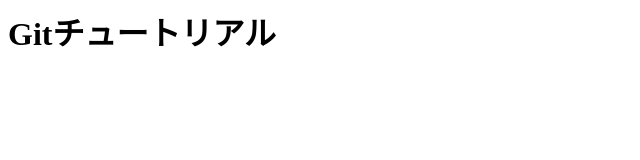
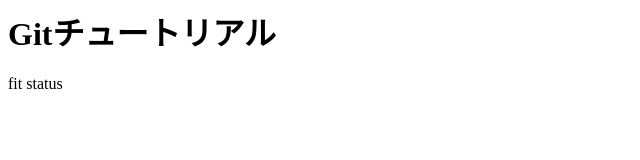
Before and after one commit to taktok21/git_tutorial, a plain HTML site: page index.html in a window 1280 px wide. Shown: the full height of the page, 0-640 px from the left. Drawn offline with Linux system fonts and the light colour scheme.

Commit message:
git statusコマンドを追記

```diff
--- a/index.html
+++ b/index.html
@@ -1 +1,2 @@
 <h1>Gitチュートリアル</h1>
+<p>fit status</p>
```
